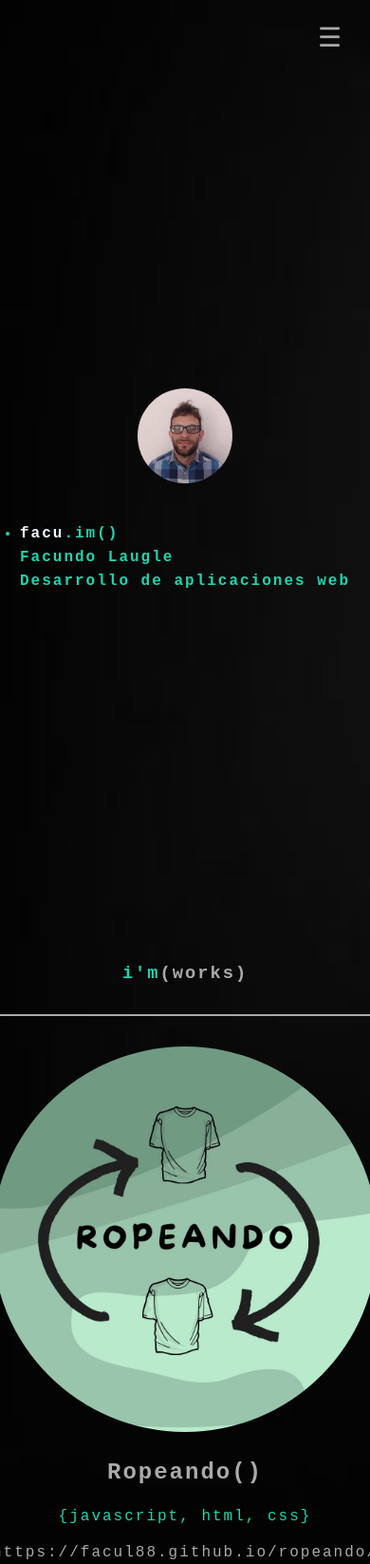
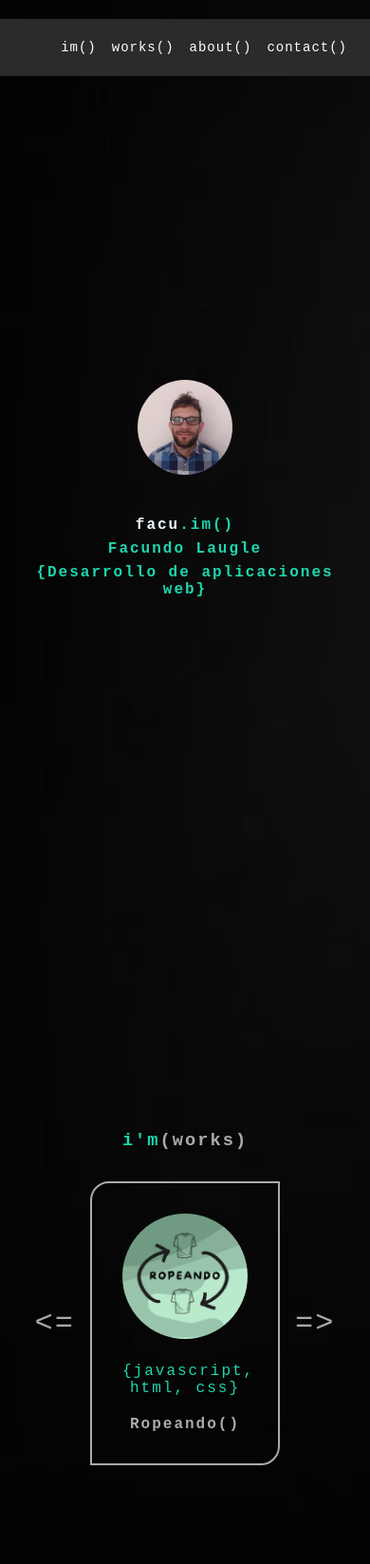
Before and after one commit to FacuL88/facuLaugle, a website built with Vite: page index.html in a window 390 px wide. Shown: the top 1647 px of the page at 95% size. Built offline with nearby package versions, Linux system fonts and the light colour scheme.

Commit message:
preparacion responsive

```diff
--- a/src/app.css
+++ b/src/app.css
@@ -1,3 +1,4 @@
+@import url('./style/animations.css');
 @import url('./style/im.css');
 @import url('./style/works.css');
 @import url('./style/about.css');
@@ -19,9 +20,12 @@
 
 body {
   overflow-x: hidden;
-  padding-top: 80px;
   background-image: url('./assets/images/fondo_negro01.jpeg');
   background-size: cover;
+}
+
+.container{
+  perspective: 800px;
 }
 
 .main {
@@ -31,6 +35,12 @@ body {
   align-content: center;
   width: 100%;
   overflow-x: hidden;
+}
+
+#im, works, about, contact {
+  animation: scrollOpacityItems 1s both;
+  animation-timeline: scroll();
+  animation-range: 30%;
 }
 
 .section {
@@ -45,66 +55,20 @@ body {
 
 
 .header {
-  height: 80px;
+  height: 60px;
   display: flex;
   align-items: center;
   justify-content: flex-end;
-  position: fixed;
-  top: 0;
-  right: 0;
-  left: 0;
-  z-index: 1000;
-}
-
-.hamburger-container {
-  position: relative;
-  height: 100%;
-  display: flex;
-  align-items: center;
-}
-
-.hamburger-icon {
-  margin-right: 1em;
-  cursor: pointer;
-  font-size: 28px;
-  z-index: 2;
-  color: var(--color--letter);
-}
-
-.hamburger-icon.hide {
-  visibility: hidden;
-  opacity: 0;
-  transition: opacity 0.3s ease;
-}
-
-/* El panel cubre todo el ancho al desplegarse */
-.nav-panel {
-  position: fixed; /* para que se comporte mejor con header fijo */
-  top: 10px; /* justo debajo del header */
-  right: 0;
-  height: 60px;
-  width: 100vw;
-  background-color: #222;
-  transform: translateX(100%);
-  transition: transform 0.4s ease-in-out;
-  display: flex;
-  justify-content: flex-end;
-  align-items: center;
-  padding: 0 20px;
-  z-index: 999;
-  overflow-x: hidden; /* protege el panel de causar scroll horizontal */
-}
-
-.nav-panel.show {
-  transform: translateX(0%);
+  position: sticky;
+  top: 20px;
+  animation: scrollOpacity 1s both;
+  animation-timeline: scroll();
 }
 
 .ul__nav {
   display: flex;
-  gap: 30px;
+  margin: 0px 1em;
   list-style: none;
-  padding: 0;
-  margin: 0;
 }
 
 .li__nav {
@@ -112,8 +76,12 @@ body {
   font-size: 14px;
   cursor: pointer;
   transition: color 0.3s;
-  margin-left: 1em;
   letter-spacing: 1px;
+  padding: 8px;
+}
+
+.li__nav:hover {
+  color: #aaa;
 }
 
 @media screen and (max-width: 320px) {
@@ -132,7 +100,3 @@ body {
     font-size: 12px;
   }
 }
-
-.li__nav:hover {
-  color: #aaa;
-}
--- a/src/style/animations.css
+++ b/src/style/animations.css
@@ -6,3 +6,64 @@
         opacity: 1;
     }
 }
+
+.spin {
+    animation: rotate 0.8s ease-in-out;
+}
+
+@keyframes rotate {
+    0% {
+        transform: rotateY(0deg);
+    }
+    50% {
+        transform: rotateY(-180deg);
+    }
+    100% {
+        transform: rotateY(0deg);
+    }
+}
+
+@keyframes rotate2 {
+    0% {
+        transform: rotateY(0deg);
+    }
+    50% {
+        transform: rotateY(180deg);
+    }
+    100% {
+        transform: rotateY(0deg);
+    }
+}
+
+@keyframes scrollOpacity {
+    0% {
+        opacity: 1;
+        background-color: #2c2b2b;
+    }
+    25%{
+        opacity: 0.7;
+    }
+    100% {
+        opacity: 0.7;
+    }
+}
+
+@keyframes scrollOpacityItems {
+    0% {
+        opacity: 0.9;
+    }
+    25%{
+        opacity: 0.8;
+    }
+    100% {
+        opacity: 1;
+    }
+}
+
+@keyframes subtle-shake {
+  0% { transform: translateX(0); }
+  25% { transform: translateX(-1px); }
+  50% { transform: translateX(2px); }
+  75% { transform: translateX(-1px); }
+  100% { transform: translateX(0); }
+}
--- a/src/style/contact.css
+++ b/src/style/contact.css
@@ -65,3 +65,21 @@
     color: var(--color-contrast-letter);
     font-weight: bold;
 }
+
+@media screen and (max-width: 768px) {
+    .data__contact {
+        width: 40px;
+    }
+
+    .data__contact__white {
+        width: 40px;
+    }
+
+    .col__data__contact {
+        font-size: 15px;
+    }
+
+    .li__contact h2 {
+       font-size: 20px;
+    }
+}
--- a/src/style/im.css
+++ b/src/style/im.css
@@ -32,7 +32,7 @@
 }
 
 .li__name {
-    list-style-type: disc;
+    list-style-type: none;
     color: var(--color-contrast-letter);
 }
 
@@ -62,3 +62,10 @@
 .span__desarrollador {
     margin: 5px;
 }
+
+@media screen and (max-width: 768px) {
+    .container__im {
+        margin: 20px;
+        text-align: center;
+    }
+}
--- a/src/style/works.css
+++ b/src/style/works.css
@@ -1,3 +1,5 @@
+@import url('./animations.css');
+
 #works {
     display: flex;
     flex-direction: column;
@@ -35,6 +37,29 @@
   padding: 2em;
 }
 
+#img__itemWorks {
+  width: 50px;
+
+}
+
+.itemIcon {
+  display: flex;
+  justify-content: center;
+  align-items: center;
+  gap: 10px;
+  transition-property: color;
+  transition-duration: 0.5s;
+}
+
+
+.itemIcon:hover {
+  color: #aaaaaaaf;
+}
+
+.shake-on-hover:hover {
+  animation: subtle-shake 0.4s ease-in-out;
+}
+
 .slide {
   text-align: center;
   width: 100%;
@@ -47,12 +72,6 @@
 .slide__content a {
   text-decoration: none;
   color: var(--color--letter);
-  transition-property: color;
-  transition-duration: 0.5s;
-}
-
-.slide__content a:hover {
-  color: #aaaaaaaf;
 }
 
 .slide__content img {
@@ -68,7 +87,7 @@
 }
 
 .slide__description {
-  margin-bottom: 20px;
+  margin: 20px 0px;
   font-size: 1rem;
   color: var(--color-contrast-letter);
 }
@@ -80,4 +99,43 @@
   cursor: pointer;
   padding: 1rem;
   color: #aaa;
+  transform-style: preserve-3d;
+  transition: transform 0.5s;
 }
+
+@media screen and (min-width: 120px) and (max-width: 425px) {
+  #img__itemWorks {
+    display: none;
+  }
+}
+
+@media screen and (max-width: 768px) {
+
+  .itemIcon {
+    font-size: 16px;
+  }
+
+  .slide__title{
+    font-size: 16px;
+  }
+
+  .slider {
+    width: 200px;
+  }
+}
+
+@media screen and (min-width: 425px) and (max-width: 768px) {
+  #img__itemWorks{
+    width: 40px;
+  }
+
+  .slider {
+    width: 300px;
+  }
+}
+
+@media screen and (min-width: 768px) {
+  .slider {
+    width: 100%;
+  }
+}
--- a/src/views/contact.js
+++ b/src/views/contact.js
@@ -26,7 +26,7 @@ export function renderContact() {
           <li class="li__sec__contact__number">+541122526626</li>
           <li class="li__sec__contact">@linkedin</li>
           <li class="li__sec__contact">lauglefacundo@gmail.com</li>
-          <li class="li__sec__contact">facundolaugle.com</li>
+          <li class="li__sec__contact">faculaugle.com</li>
         </ul>
       </div>
     </div>
--- a/src/views/im.js
+++ b/src/views/im.js
@@ -13,7 +13,7 @@ section.innerHTML = `
         <ul>
           <li class='items__li li__name'><span>facu</span>.im()</li>
           <li class='items__li li__name__im'>Facundo Laugle</li>
-          <li class='items__li li__name__desc'>Desarrollo de aplicaciones web</li>
+          <li class='items__li li__name__desc'>{Desarrollo de aplicaciones web}</li>
         </ul>
       </div>
     </div>
--- a/src/views/navbar.js
+++ b/src/views/navbar.js
@@ -3,7 +3,6 @@ export function renderNavbar() {
 
   navbar.innerHTML = `
     <div class="hamburger-container">
-      <div class="hamburger-icon">☰</div>
       <div class="nav-panel">
         <ul class="ul__nav">
           <li class="li__nav" data-section="im">im()</li>
@@ -15,26 +14,6 @@ export function renderNavbar() {
     </div>
   `;
 
-  const navPanel = navbar.querySelector('.nav-panel');
-  const hamburgerIcon = navbar.querySelector('.hamburger-icon');
-
-  hamburgerIcon.addEventListener('mouseenter', () => {
-    hamburgerIcon.classList.add('hide');
-    navPanel.classList.add('show');
-  });
-
-  navPanel.addEventListener('mouseenter', () => {
-    navPanel.classList.add('show');
-  });
-
-  navbar.addEventListener('mouseleave', () => {
-    navPanel.classList.remove('show');
-    setTimeout(() => {
-      if (!navPanel.classList.contains('show')) {
-        hamburgerIcon.classList.remove('hide');
-      }
-    }, 400);
-  });
 
   // Scroll a la sección correspondiente
   document.querySelectorAll('.li__nav').forEach(item => {
--- a/src/views/provider.js
+++ b/src/views/provider.js
@@ -1,6 +1,6 @@
 import work_01 from '../assets/images/ropeando.jpeg'
 import work_02 from '../assets/images/vitalpie3.jpg'
-import work_03 from '../assets/images/arte.jpg'
+import work_03 from '../assets/images/cafecitoParisino.jpeg'
 import work_04 from '../assets/images/polea.jpg'
 
 export const arrayObj = [
--- a/src/views/works.js
+++ b/src/views/works.js
@@ -1,4 +1,5 @@
 import { arrayObj } from "./provider";
+import img_site from '../assets/icons/www.png'
 
 export function renderWorks() {
   const section = document.createElement('section');
@@ -35,9 +36,11 @@ export function renderWorks() {
     slide.innerHTML = `
       <div class="slide__content">
         <img src="${project.img}" alt="${project.name}" />
-        <h2 class="slide__title">${project.name}</h2>
         <p class="slide__description">${project.desc}</p>
-        <a class="slide__link" href=${project.link} target="_blank" >${project.link}</a>
+        <a href=${project.link} target=blank>
+
+          <h2 class='itemIcon'><img src=${img_site} id="img__itemWorks" class="fa-solid fa-arrow-right shake-on-hover" alt="la imagen no esta disponible">${project.name}</h2>
+        </a>
       </div>
     `;
   }
@@ -47,11 +50,11 @@ export function renderWorks() {
   // Botones
   const prevBtn = document.createElement('button');
   prevBtn.classList.add('slider-btn', 'prev');
-  prevBtn.textContent = '<';
+  prevBtn.textContent = '<=';
 
   const nextBtn = document.createElement('button');
   nextBtn.classList.add('slider-btn', 'next');
-  nextBtn.textContent = '>';
+  nextBtn.textContent = '=>';
 
   prevBtn.addEventListener('click', () => {
     if (currentIndex > 0) {
```
Also changed, not shown: src/assets/icons/www.png (added), src/assets/images/cafecitoParisino.jpeg (added).
